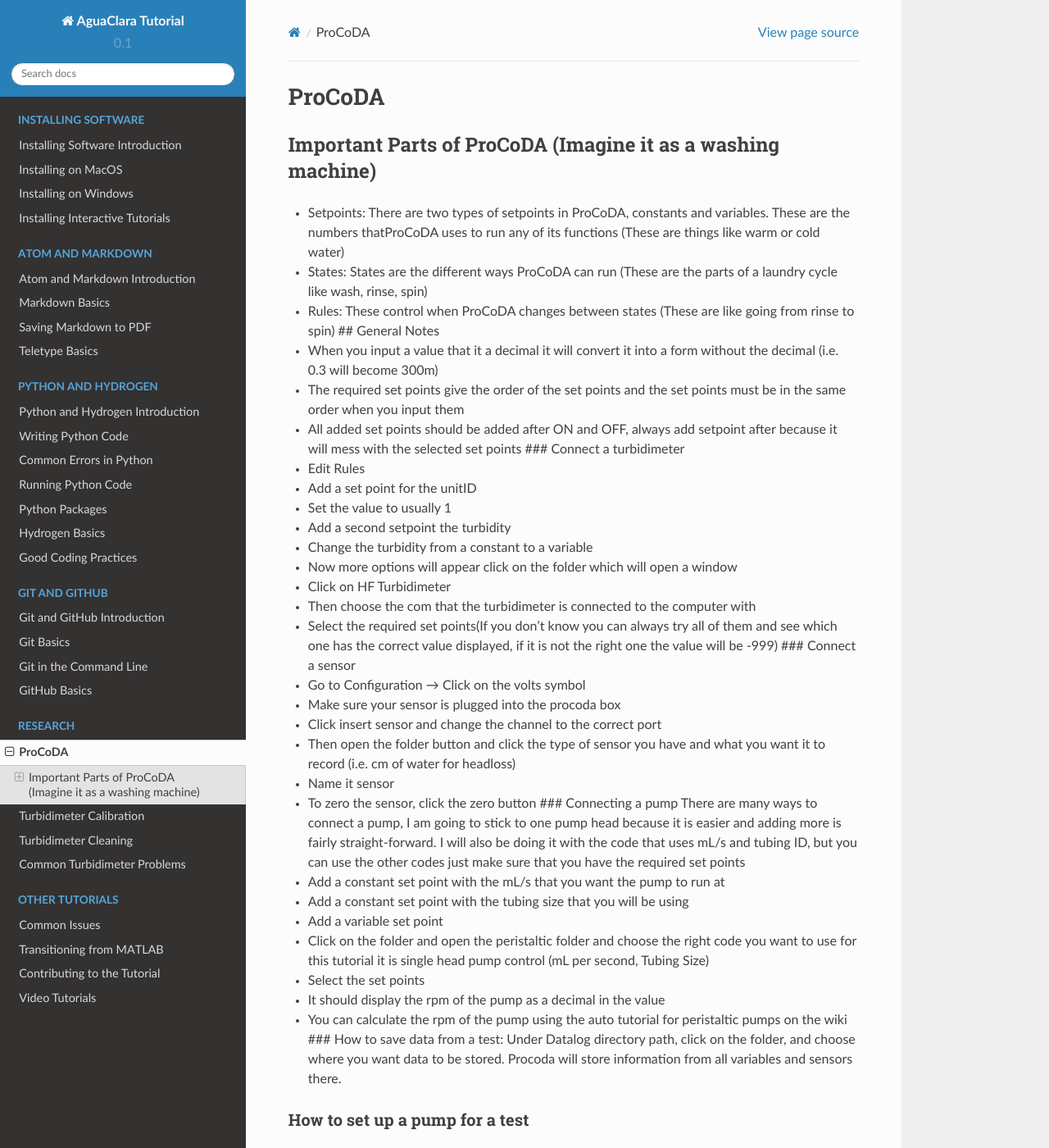
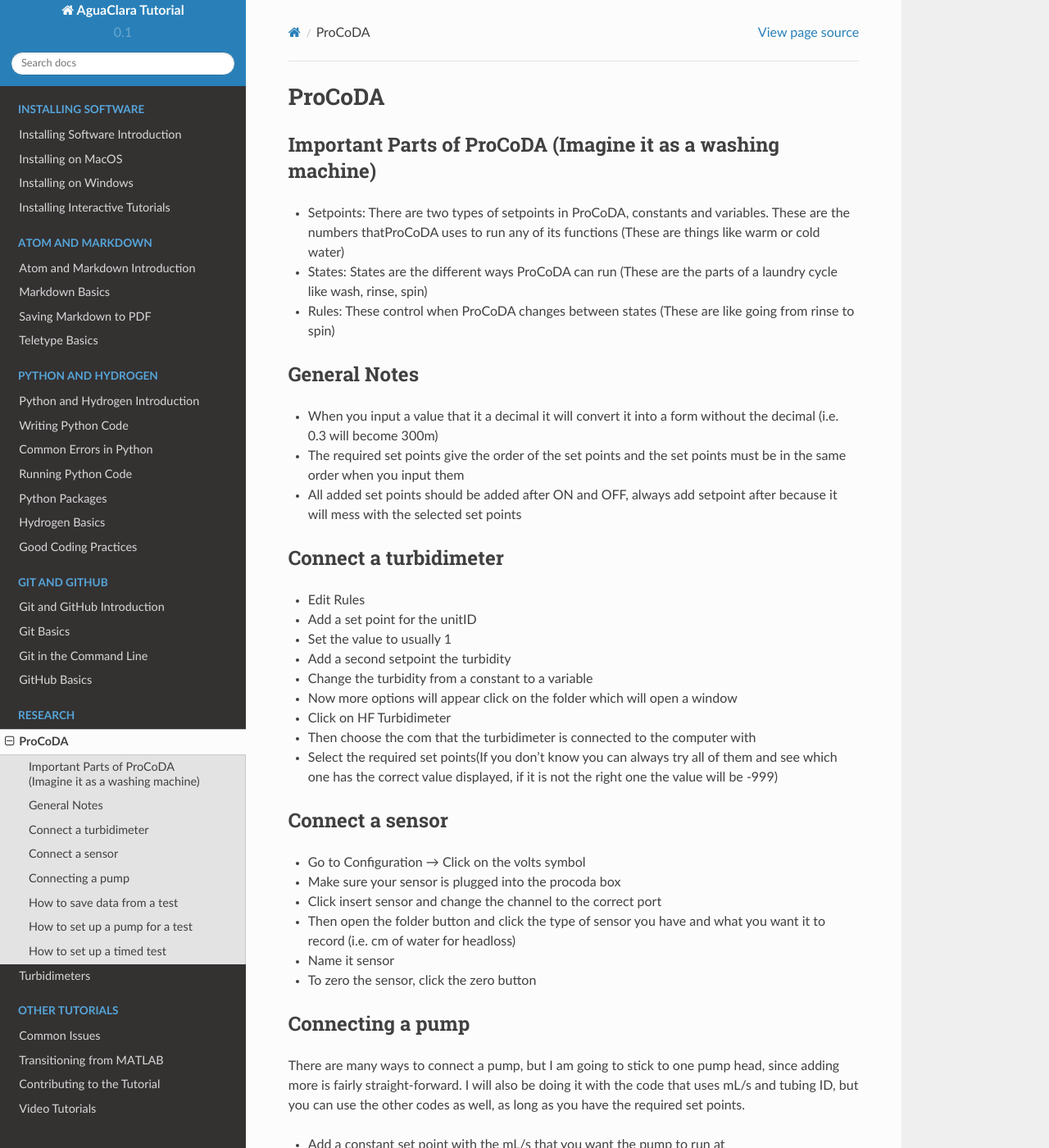
Before and after one commit to AguaClara/aguaclara_tutorial, a Sphinx documentation site: the page built from docs/source/research/procoda.rst, in a window 1280 px wide and 1400 px high. Shown: the whole window at 82% size. Built offline with Sphinx 7.4.7 and the Read the Docs theme 2.0.0, drawn with Linux system fonts in a browser that asks for light colours; some of the changed text lies outside the part shown.

Commit message:
Edited Python errors, ProCoDA, and  turbidimeter tutorials

```diff
--- a/docs/source/index.rst
+++ b/docs/source/index.rst
@@ -66,9 +66,7 @@
    :caption: Research
 
    research/procoda
-   research/turbidimeter-calibration
-   research/turbidimeter-cleaning
-   research/common-turbidimeter-problems
+   research/turbidimeters
 
 .. toctree::
    :maxdepth: 2
--- a/docs/source/python-and-hydrogen/python-common-errors.rst
+++ b/docs/source/python-and-hydrogen/python-common-errors.rst
@@ -11,7 +11,7 @@
 
 Some common syntax errors are:
 
-- Missing colon at the end of a ``def``,``if``, or ``for`` statement
+- Missing colon at the end of a ``def``, ``if``, or ``for`` statement
 - Missing quotation marks, either both single (``''``) or both double (``""``), around a string
 - Different number of open and closed brackets in a statement
 
@@ -121,7 +121,7 @@
 .. code-block:: python
 
   x = 2
-  if x%2 == 0:
+  if x % 2 == 0:
   print("even")
 
   IndentationError: expected an indented block
@@ -166,4 +166,4 @@
   KeyError: 4
 
 
-A key of 1 exists so the associated values for those keys are displayed. Key 4 does not exist.
+A key of ``1`` exists, so its associated values is displayed. A key of ``4`` does not exist.
--- a/docs/source/research/common-turbidimeter-problems.rst
+++ /dev/null
@@ -1,8 +0,0 @@
-.. _common-turbidimeter-problems:
-
-****************************
-Common Turbidimeter Problems
-****************************
-
-If the turbidimeter reads dessicant, the dessicant needs to be changed. When looking down on the turbidimeter from the top there are four silver screws, one on each corner. When these are removed the entire top of the turbidimeter including vial and display can be lifted. It is inside this compartment that the desiccants are located. The desiccants are important because they keep the compartment with the turbidimeter vials dry. A humid chamber can cause condensation on vials that will give false readings.
-When this occurs bring the desiccant back to Hollister room 150 and leave it in the heating oven overnight at 100ºF. This will regenerate the desiccant and it will become active again.
--- a/docs/source/research/procoda.rst
+++ b/docs/source/research/procoda.rst
@@ -7,15 +7,18 @@
 Important Parts of ProCoDA (Imagine it as a washing machine)
 ------------------------------------------------------------
 
-
 * Setpoints: There are two types of setpoints in ProCoDA, constants and variables. These are the numbers thatProCoDA uses to run any of its functions (These are things like warm or cold water)
 * States: States are the different ways ProCoDA can run (These are the parts of a laundry cycle like wash, rinse, spin)
 * Rules: These control when ProCoDA changes between states (These are like going from rinse to spin)
-  ## General Notes
+
+General Notes
+-------------
 * When you input a value that it a decimal it will convert it into a form without the decimal (i.e. 0.3 will become 300m)
 * The required set points give the order of the set points and the set points must be in the same order when you input them
 * All added set points should be added after ON and OFF, always add setpoint after because it will mess with the selected set points
-  ### Connect a turbidimeter
+
+Connect a turbidimeter
+----------------------
 * Edit Rules
 * Add a set point for the unitID
 * Set the value to usually 1
@@ -25,15 +28,20 @@
 * Click on HF Turbidimeter
 * Then choose the com that the turbidimeter is connected to the computer with
 * Select the required set points(If you don’t know you can always try all of them and see which one has the correct value displayed, if it is not the right one the value will be -999)
-  ### Connect a sensor
+
+Connect a sensor
+----------------
 * Go to Configuration → Click on the volts symbol
 * Make sure your sensor is plugged into the procoda box
 * Click insert sensor and change the channel to the correct port
 * Then open the folder button and click the type of sensor you have and what you want it to record (i.e. cm of water for headloss)
 * Name it sensor
 * To zero the sensor, click the zero button
-  ### Connecting a pump
-  There are many ways to connect a pump, I am going to stick to one pump head because it is easier and adding more is fairly straight-forward. I will also be doing it with the code that uses mL/s and tubing ID, but you can use the other codes just make sure that you have the required set points
+
+Connecting a pump
+-----------------
+There are many ways to connect a pump, but I am going to stick to one pump head, since adding more is fairly straight-forward. I will also be doing it with the code that uses mL/s and tubing ID, but you can use the other codes as well, as long as you have the required set points.
+
 * Add a constant set point with the mL/s that you want the pump to run at
 * Add a constant set point with the tubing size that you will be using
 * Add a variable set point
@@ -41,13 +49,13 @@
 * Select the set points
 * It should display the rpm of the pump as a decimal in the value
 * You can calculate the rpm of the pump using the auto tutorial for peristaltic pumps on the wiki
-  ### How to save data from a test:
-  Under Datalog directory path, click on the folder, and choose where you want data to be stored. Procoda will store information from all variables and sensors there.
+
+How to save data from a test
+----------------------------
+Under Datalog directory path, click on the folder, and choose where you want data to be stored. Procoda will store information from all variables and sensors there.
 
 How to set up a pump for a test
-^^^^^^^^^^^^^^^^^^^^^^^^^^^^^^^
-
-
+-------------------------------
 #. Edit Rules
 #. Click Rules and Outputs
 #. Add a new state
@@ -60,9 +68,7 @@
 #. If your pump is not running at the speed ProCoDA displays you can calibrate it using the pump calibration button
 
 How to set up a timed test
-^^^^^^^^^^^^^^^^^^^^^^^^^^
-
-
+--------------------------
 #. Edit Rules
 #. Create a constant set point with the value as the number of SECONDS you want to test to go on for
 #. Go to Rules & Outputs
```
Also changed, not shown: docs/source/research/turbidimeter-calibration.rst (deleted, +0 -38 lines), docs/source/research/turbidimeter-cleaning.rst (deleted, +0 -56 lines), docs/source/research/turbidimeters.rst (added, +84 -0 lines), docs/source/research/Images/Turbidimeters/CleanTurb7.jpeg (added), 7 other files.
